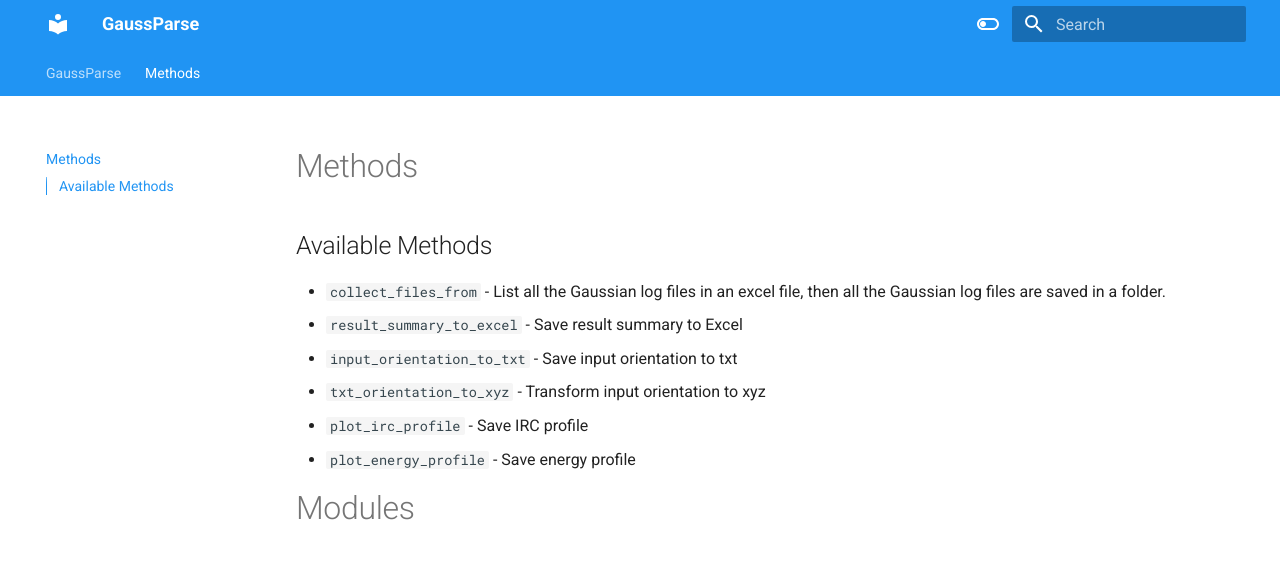
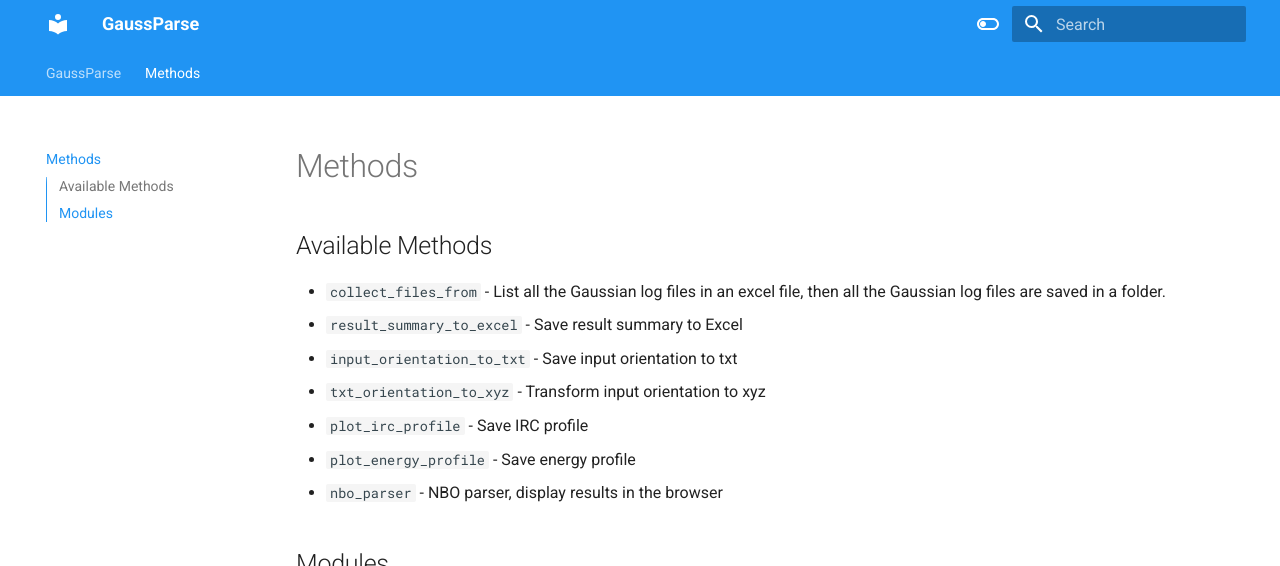
Before and after one commit to sinagilassi/GaussParse, an MkDocs documentation site: the page built from docs/methods.md, in a window 1280 px wide, cut to the strip 0-566 px from the top of the page. Built offline with MkDocs 1.6.1 and Material for MkDocs 9.7.7, drawn with Linux system fonts in a browser that asks for light colours.

Commit message:
update read

```diff
--- a/docs/methods.md
+++ b/docs/methods.md
@@ -1,13 +1,15 @@
 # Methods
 
 ## Available Methods
+
 * `collect_files_from` - List all the Gaussian log files in an excel file, then all the Gaussian log files are saved in a folder.
 * `result_summary_to_excel` - Save result summary to Excel
 * `input_orientation_to_txt` - Save input orientation to txt
 * `txt_orientation_to_xyz` - Transform input orientation to xyz
 * `plot_irc_profile` - Save IRC profile
 * `plot_energy_profile` - Save energy profile
+* `nbo_parser` - NBO parser, display results in the browser
 
-# Modules
+## Modules
 
 ::: GaussParse.app
```
